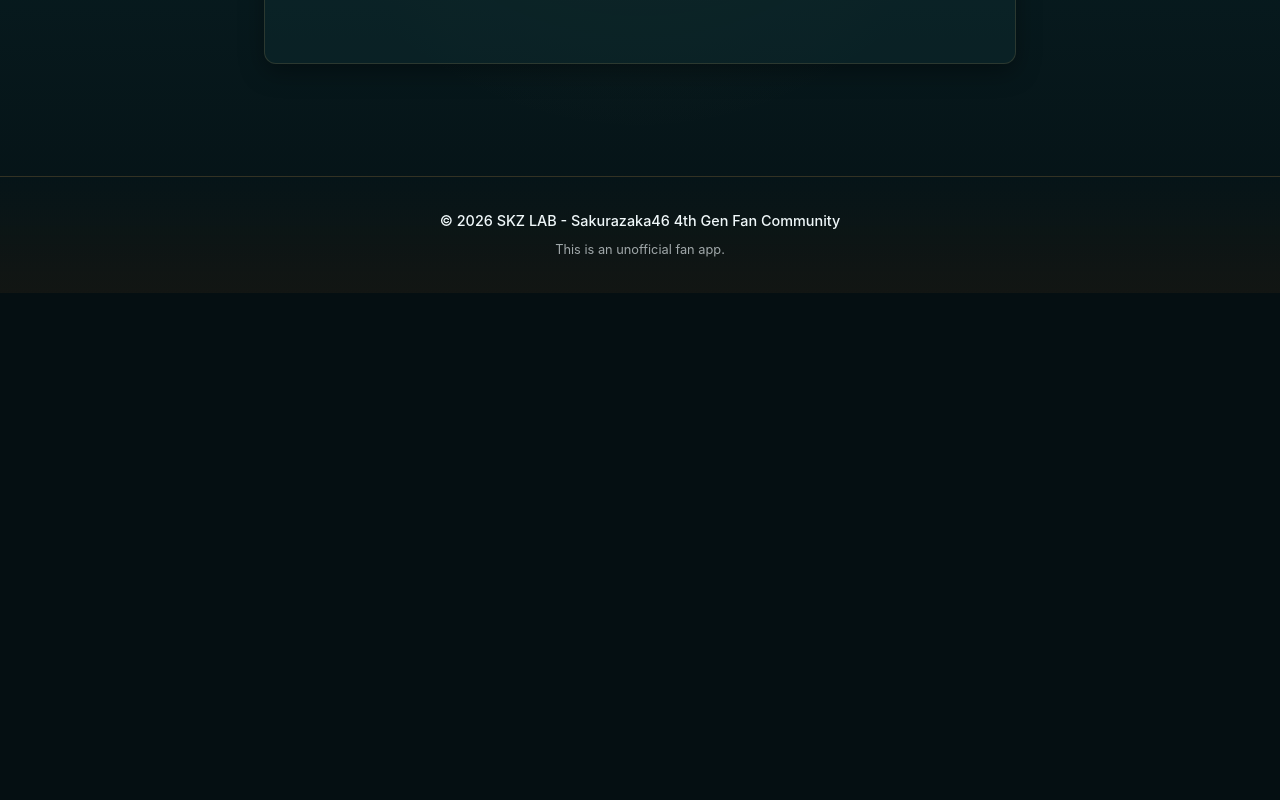
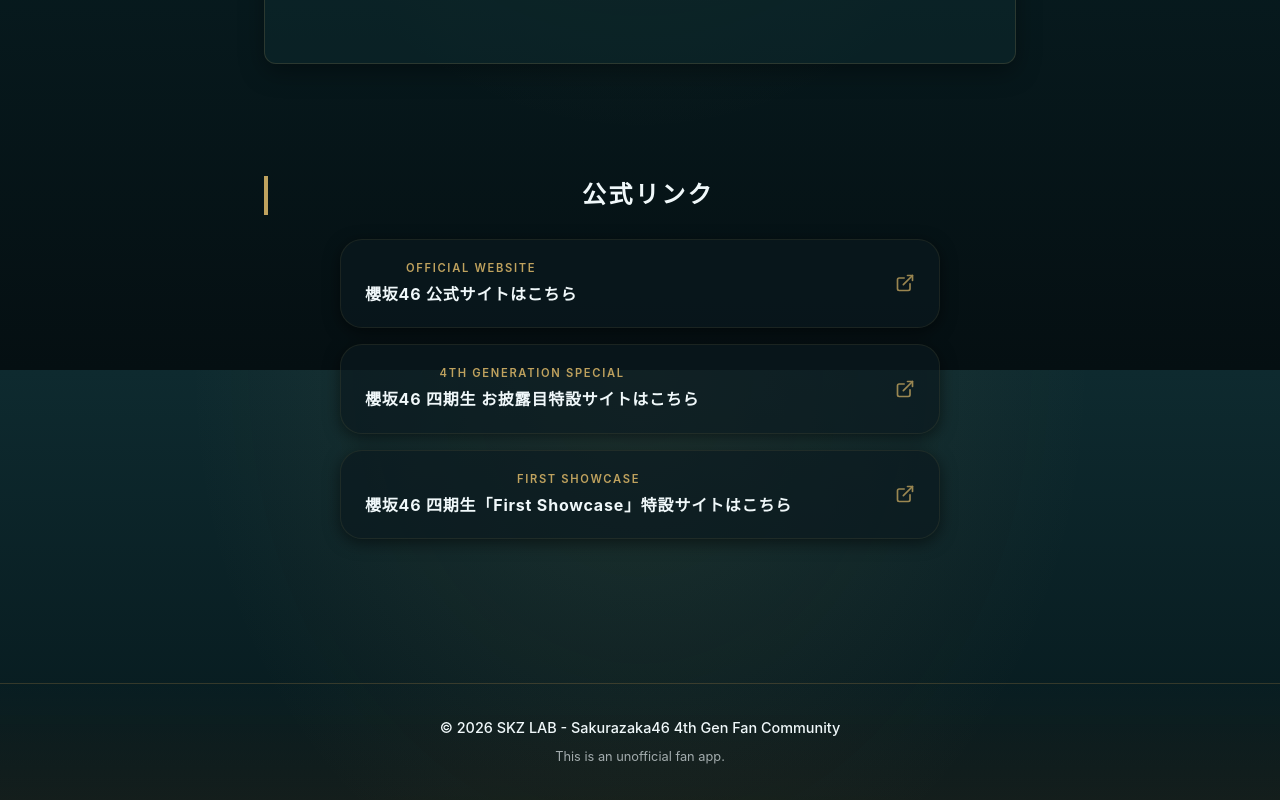
Before and after one commit to lab5ks10/mirai-no-sakura, a React (Vite) app: page / in a window 1280 px wide. Shown: the part 2830-3630 px from the top of the page. Before the commit the page ends 3123 px from the top, so only its background shows below. Built offline with nearby package versions, Linux system fonts and the light colour scheme; grey boxes are pictures that could not be loaded.

Commit message:
Add official links section to home page

```diff
--- a/src/pages/Home.css
+++ b/src/pages/Home.css
@@ -260,3 +260,90 @@
     font-size: 1rem;
     color: var(--color-text-primary);
 }
+
+/* --- Official Links Section --- */
+.official-links-section {
+    padding: 0 24px;
+    margin: 32px auto 80px;
+    max-width: 800px;
+    width: 100%;
+}
+
+.official-links-container {
+    display: flex;
+    flex-direction: column;
+    gap: 16px;
+    align-items: center;
+}
+
+.official-link-card {
+    display: flex;
+    align-items: center;
+    justify-content: space-between;
+    width: 100%;
+    max-width: 600px;
+    padding: 20px 24px;
+    text-decoration: none;
+    border-radius: var(--border-radius-panel);
+    /* 22px 角丸 */
+    transition: all var(--transition-normal);
+}
+
+/* 通常のパネルより少し暗くする */
+.glass-panel.dark-panel {
+    background: rgba(10, 25, 30, 0.7);
+    /* ディープティールより一段暗い背景 */
+    box-shadow: 0 4px 16px rgba(0, 0, 0, 0.5);
+    /* 影を濃くして落ち着かせる */
+    border: 1px solid rgba(191, 162, 94, 0.1);
+    /* 薄いゴールド枠 */
+}
+
+.glass-panel.dark-panel:hover {
+    background: rgba(10, 25, 30, 0.85);
+    /* ホバー時も明るすぎず上品に */
+    border-color: rgba(191, 162, 94, 0.3);
+    transform: translateY(-4px);
+    /* わずかに浮く */
+    box-shadow: 0 8px 24px rgba(0, 0, 0, 0.6), 0 0 16px rgba(191, 162, 94, 0.15);
+    /* 品の良いグロー */
+}
+
+.official-link-content {
+    display: flex;
+    flex-direction: column;
+    gap: 4px;
+}
+
+.official-link-label {
+    font-size: 0.7rem;
+    color: var(--color-accent);
+    text-transform: uppercase;
+    letter-spacing: 0.15em;
+    font-weight: 600;
+}
+
+.official-link-text {
+    font-size: 1rem;
+    color: var(--color-text-primary);
+    font-weight: 700;
+    letter-spacing: 0.05em;
+    transition: color var(--transition-fast);
+}
+
+.glass-panel.dark-panel:hover .official-link-text {
+    color: white;
+    /* ホバー時にテキストを明るく */
+}
+
+.official-link-icon {
+    color: var(--color-accent);
+    opacity: 0.8;
+    transition: transform var(--transition-normal), opacity var(--transition-normal);
+}
+
+.glass-panel.dark-panel:hover .official-link-icon {
+    transform: translateX(4px);
+    /* アイコンが少し右に動く */
+    opacity: 1;
+}
--- a/src/pages/Home.tsx
+++ b/src/pages/Home.tsx
@@ -1,5 +1,6 @@
 import React from 'react';
 import { Link } from 'react-router-dom';
+import { ExternalLink } from 'lucide-react';
 import { useMembers } from '../context/MemberContext';
 import MemberCard from '../components/members/MemberCard';
 import VideoCarousel from '../components/common/VideoCarousel';
@@ -70,6 +71,51 @@
                     </div>
                 </section>
             )}
+
+            {/* 公式リンク セクション */}
+            <section className="official-links-section section animate-fade-in">
+                <h2 className="section-title">公式リンク</h2>
+                <div className="official-links-container">
+                    <a
+                        href="https://sakurazaka46.com/"
+                        target="_blank"
+                        rel="noopener noreferrer"
+                        className="official-link-card glass-panel dark-panel"
+                    >
+                        <div className="official-link-content">
+                            <span className="official-link-label">Official Website</span>
+                            <span className="official-link-text">櫻坂46 公式サイトはこちら</span>
+                        </div>
+                        <ExternalLink size={20} className="official-link-icon" />
+                    </a>
+
+                    <a
+                        href="https://sakurazaka46.com/s/s46/page/4th_generation?ima=0000"
+                        target="_blank"
+                        rel="noopener noreferrer"
+                        className="official-link-card glass-panel dark-panel"
+                    >
+                        <div className="official-link-content">
+                            <span className="official-link-label">4th Generation Special</span>
+                            <span className="official-link-text">櫻坂46 四期生 お披露目特設サイトはこちら</span>
+                        </div>
+                        <ExternalLink size={20} className="official-link-icon" />
+                    </a>
+
+                    <a
+                        href="https://sakurazaka46.com/s/s46/page/4th_firstshowcase?ima=0000"
+                        target="_blank"
+                        rel="noopener noreferrer"
+                        className="official-link-card glass-panel dark-panel"
+                    >
+                        <div className="official-link-content">
+                            <span className="official-link-label">First Showcase</span>
+                            <span className="official-link-text">櫻坂46 四期生「First Showcase」特設サイトはこちら</span>
+                        </div>
+                        <ExternalLink size={20} className="official-link-icon" />
+                    </a>
+                </div>
+            </section>
         </div>
     );
 };
```
